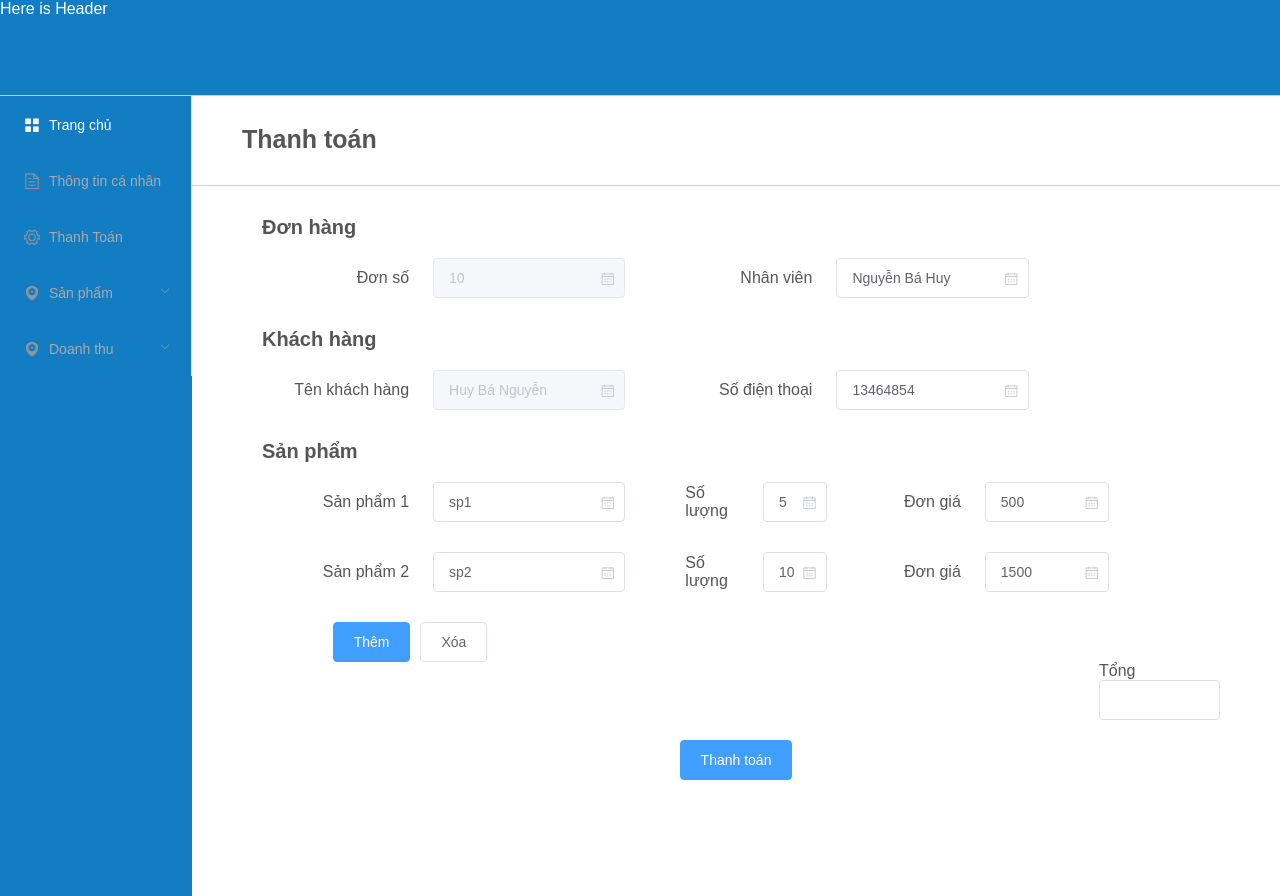
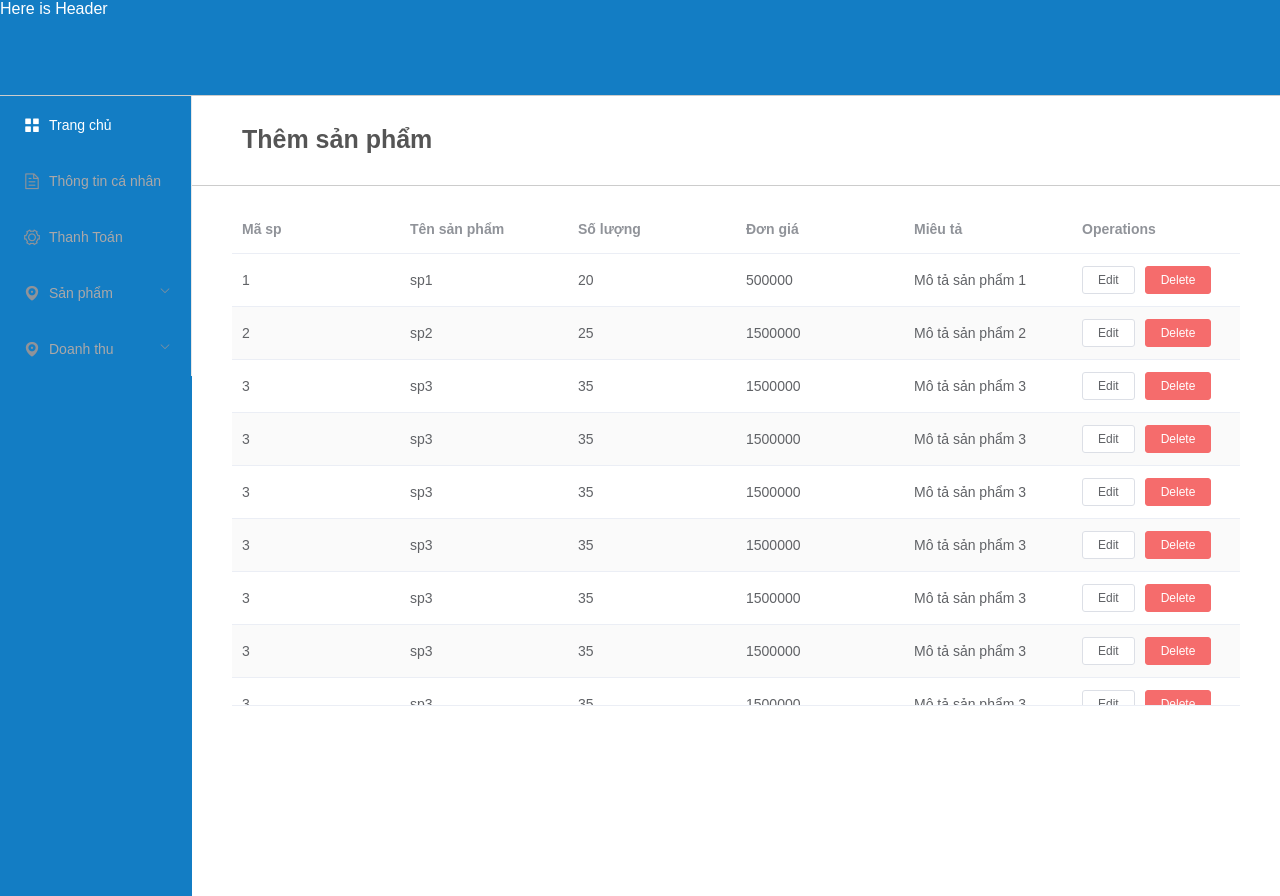
Before and after one commit to heophay/manage-website-FE, a Nuxt app: page /home/1 in a window 1280 px wide. Built offline with nearby package versions, Linux system fonts and the light colour scheme.

Commit message:
Add List Product component

```diff
--- /dev/null
+++ b/components/ListProd.vue
@@ -0,0 +1,180 @@
+<template>
+  <div :class="$style.screen">
+    <el-table
+      :data="prods.filter(data => !search || data.name.toLowerCase().includes(search.toLowerCase()))"
+      height="500"
+      stripe
+      style="width: 100%">
+      <el-table-column
+        label="Mã sp"
+        prop="id">
+      </el-table-column>
+      <el-table-column
+        label="Tên sản phẩm"
+        prop="name">
+      </el-table-column>
+      <el-table-column
+        label="Số lượng"
+        prop="quantity">
+      </el-table-column>
+      <el-table-column
+        label="Đơn giá"
+        prop="prices">
+      </el-table-column>
+      <el-table-column
+        label="Miêu tả"
+        prop="description">
+      </el-table-column>
+      <el-table-column
+      fixed="right"
+      label="Operations">
+        <template slot-scope="scope">
+          <el-button
+            size="mini"
+            @click="handleEdit(scope.$index, scope.row)">Edit</el-button>
+          <el-button
+            size="mini"
+            type="danger"
+            @click="handleDelete(scope.$index, scope.row)">Delete</el-button>
+        </template>
+    </el-table-column>
+    </el-table>
+  </div>
+
+</template>
+
+<script>
+export default {
+  name: 'ListBills',
+  data() {
+    return {
+      prods: [
+        {
+          id: 1,
+          name: 'sp1',
+          quantity: '20',
+          prices: 500000,
+          description: 'Mô tả sản phẩm 1',
+        },
+        {
+          id: 2,
+          name: 'sp2',
+          quantity: '25',
+          prices: 1500000,
+          description: 'Mô tả sản phẩm 2',
+        },
+        {
+          id: 3,
+          name: 'sp3',
+          quantity: '35',
+          prices: 1500000,
+          description: 'Mô tả sản phẩm 3',
+        },
+        {
+          id: 3,
+          name: 'sp3',
+          quantity: '35',
+          prices: 1500000,
+          description: 'Mô tả sản phẩm 3',
+        },
+        {
+          id: 3,
+          name: 'sp3',
+          quantity: '35',
+          prices: 1500000,
+          description: 'Mô tả sản phẩm 3',
+        },
+        {
+          id: 3,
+          name: 'sp3',
+          quantity: '35',
+          prices: 1500000,
+          description: 'Mô tả sản phẩm 3',
+        },
+        {
+          id: 3,
+          name: 'sp3',
+          quantity: '35',
+          prices: 1500000,
+          description: 'Mô tả sản phẩm 3',
+        },
+        {
+          id: 3,
+          name: 'sp3',
+          quantity: '35',
+          prices: 1500000,
+          description: 'Mô tả sản phẩm 3',
+        },
+        {
+          id: 3,
+          name: 'sp3',
+          quantity: '35',
+          prices: 1500000,
+          description: 'Mô tả sản phẩm 3',
+        },
+        {
+          id: 3,
+          name: 'sp3',
+          quantity: '35',
+          prices: 1500000,
+          description: 'Mô tả sản phẩm 3',
+        },
+        {
+          id: 3,
+          name: 'sp3',
+          quantity: '35',
+          prices: 1500000,
+          description: 'Mô tả sản phẩm 3',
+        },
+        {
+          id: 3,
+          name: 'sp3',
+          quantity: '35',
+          prices: 1500000,
+          description: 'Mô tả sản phẩm 3',
+        },
+        {
+          id: 3,
+          name: 'sp3',
+          quantity: '35',
+          prices: 1500000,
+          description: 'Mô tả sản phẩm 3',
+        },
+        {
+          id: 3,
+          name: 'sp3',
+          quantity: '35',
+          prices: 1500000,
+          description: 'Mô tả sản phẩm 3',
+        },
+        {
+          id: 3,
+          name: 'sp3',
+          quantity: '35',
+          prices: 1500000,
+          description: 'Mô tả sản phẩm 3',
+        },
+        {
+          id: 3,
+          name: 'sp3',
+          quantity: '35',
+          prices: 1500000,
+          description: 'Mô tả sản phẩm 3',
+        },
+      ],
+      search: '',
+    }
+  },
+  methods: {
+    handleEdit(index) {
+      console.log(index)
+    }
+  },
+}
+</script>
+
+<style lang="scss" module>
+.screen {
+  padding: 20px 40px;
+}
+</style>
--- a/pages/home/_userid/index.vue
+++ b/pages/home/_userid/index.vue
@@ -16,30 +16,33 @@
             </el-row>
             <!-- <home-page /> -->
             <!-- <my-info /> -->
-            <payment />
+            <!-- <payment /> -->
+            <!-- <list-bills /> -->
+            <list-prod />
           </div>
         </el-main>
     </el-container>
 </template>
 
 <script>
+// import ListBills from '~/components/ListBills.vue'
+import ListProd from '~/components/ListProd.vue'
 // import HomePage from '~/components/HomePage.vue'
 // import MyInfo from '~/components/MyInfo.vue'
-import Payment from '~/components/Payment.vue'
+// import Payment from '~/components/Payment.vue'
 export default {
   name: 'HomeUser',
-  components: { Payment },
+  components: { ListProd },
   layout: 'MainLayout',
   data() {
     return {
       indexComponent: 1,
-      headerTitle: 'Thanh toán'
+      headerTitle: 'Thêm sản phẩm'
     }
   },
   methods: {
     onChangeIndex(index) {
       this.indexComponent = index
-      console.log(this.indexComponent)
     }
   },
 }
```
